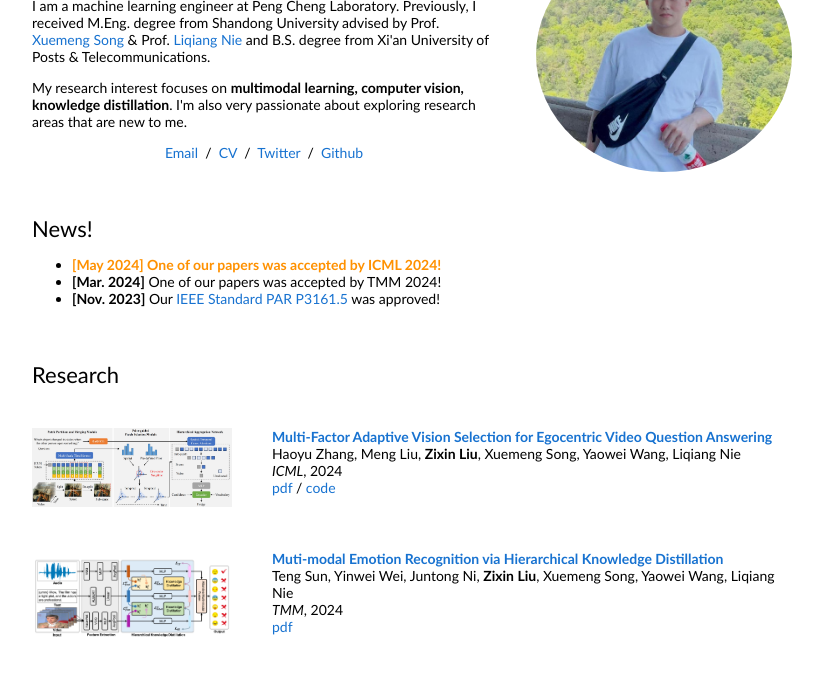
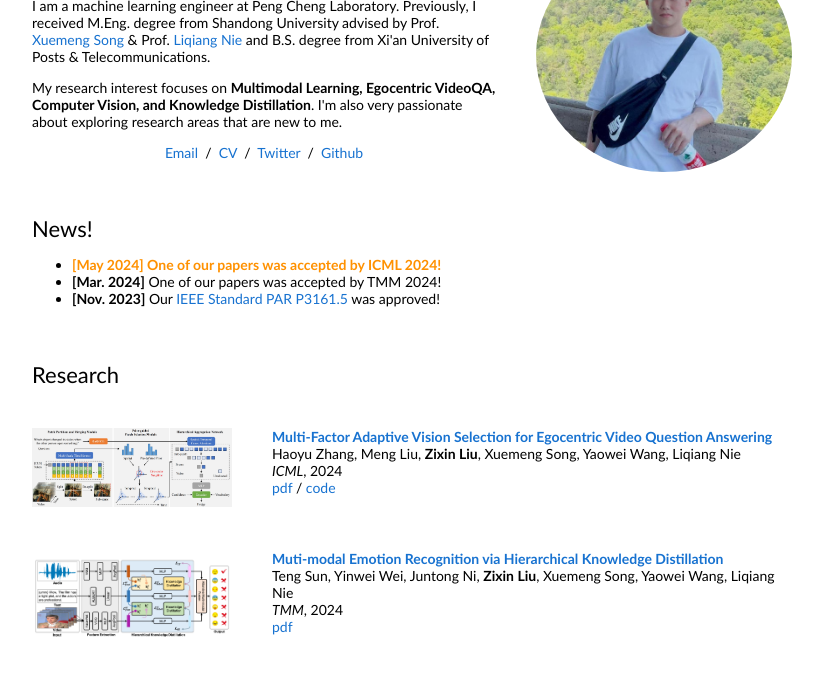
Before and after one commit to ZxinLiu/zxinliu.github.io, a plain HTML site: page index.html in a window 1280 px wide. Shown: the part 90-776 px from the top of the page, without its empty margins (228-1051 px from the left). Drawn offline with nearby package versions, Linux system fonts and the light colour scheme.

Commit message:
update homepage

```diff
--- a/index.html
+++ b/index.html
@@ -34,7 +34,7 @@
                   I am a machine learning engineer at Peng Cheng Laboratory. Previously, I received M.Eng. degree from Shandong University advised by Prof. <a href="https://xuemengsong.github.io/" target="_blank" rel="noopener">Xuemeng Song</a> & Prof. <a href="https://liqiangnie.github.io/" target="_blank" rel="noopener">Liqiang Nie</a> and B.S. degree from Xi'an University of Posts & Telecommunications.
                   </p>
                   <p>
-                    My research interest focuses on <strong>multimodal learning, computer vision, knowledge distillation</strong>. I'm also very passionate about exploring research areas that are new to me.
+                    My research interest focuses on <strong>Multimodal Learning, Egocentric VideoQA, Computer Vision, and Knowledge Distillation</strong>. I'm also very passionate about exploring research areas that are new to me.
                   </p>
                   <p style="text-align:center">
                     <a href="mailto:liuzixin1126@gmail.com">Email</a> &nbsp;/&nbsp;
```
